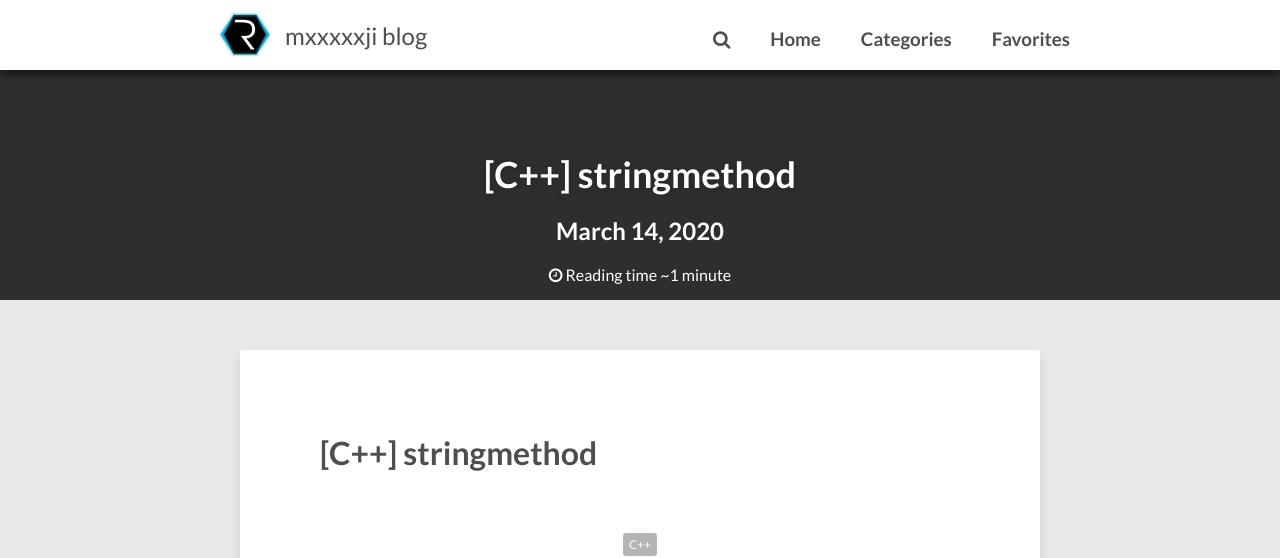
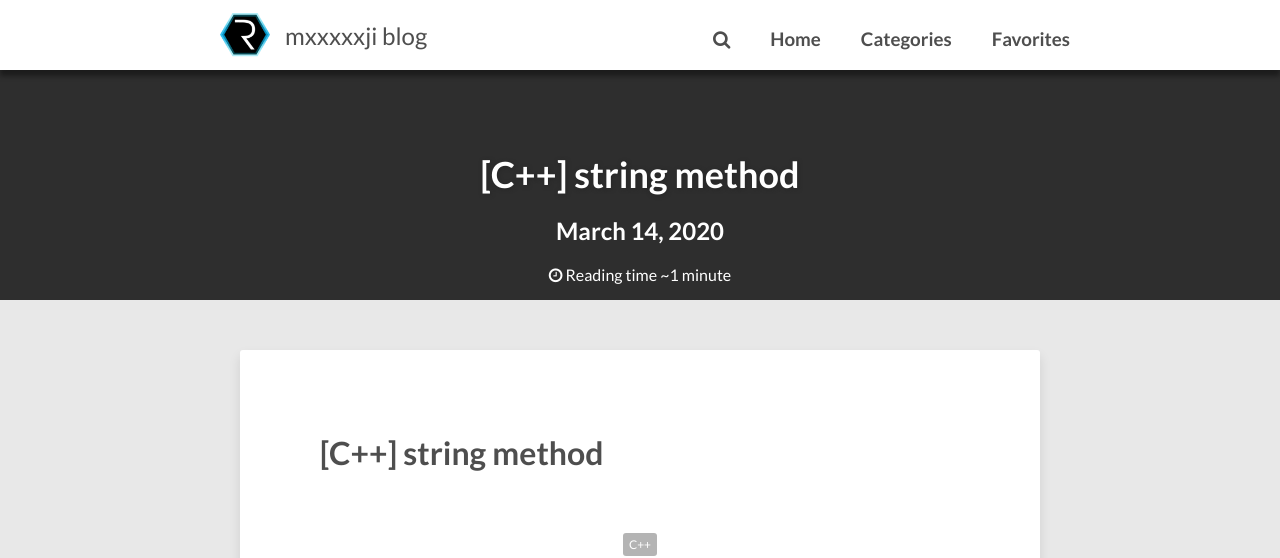
Before and after one commit to mxxxxxji/Mxxxxxji.github.io, a Jekyll site: the page built from _posts/2020-03-14-C++-string_method-post.md, in a window 1280 px wide and 900 px high. Shown: the top 558 px of the window. Built offline with Jekyll 4.4.1, drawn with Linux system fonts in a browser that asks for light colours; nearby versions of some CDN libraries; comment, search, counter and statistics services are not loaded.

Commit message:
Update and rename 2020-03-14-C++-stringmethod-post.md to 2020-03-14-C++-string_method-post.md

```diff
--- a/_posts/2020-03-14-C++-stringmethod-post.md
+++ b/_posts/2020-03-14-C++-string_method-post.md
@@ -1,6 +1,6 @@
 ---
 layout: post
-title: "[C++] stringmethod"
+title: "[C++] string method"
 description: "Demo post displaying the various ways of highlighting code in Markdown."
 tags: [C++]
 categories: [C++]
```
